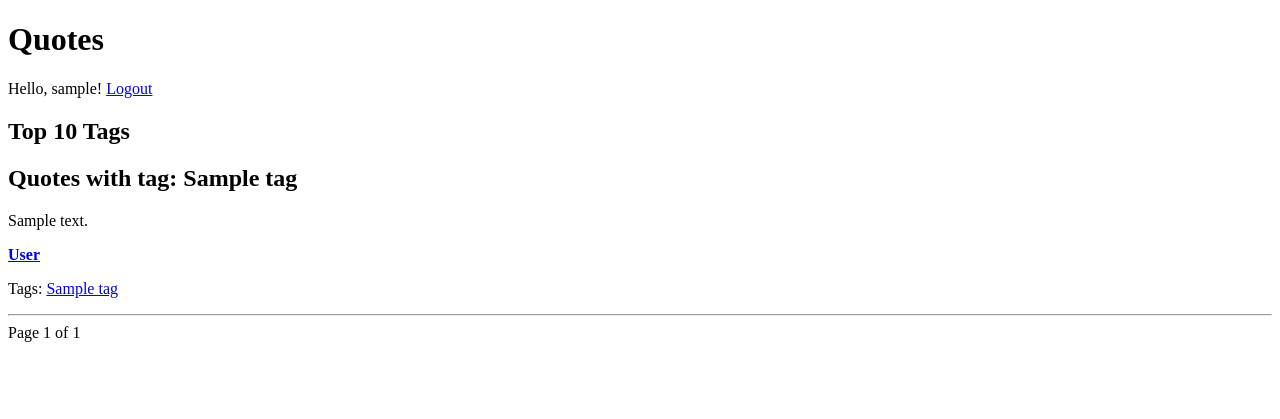
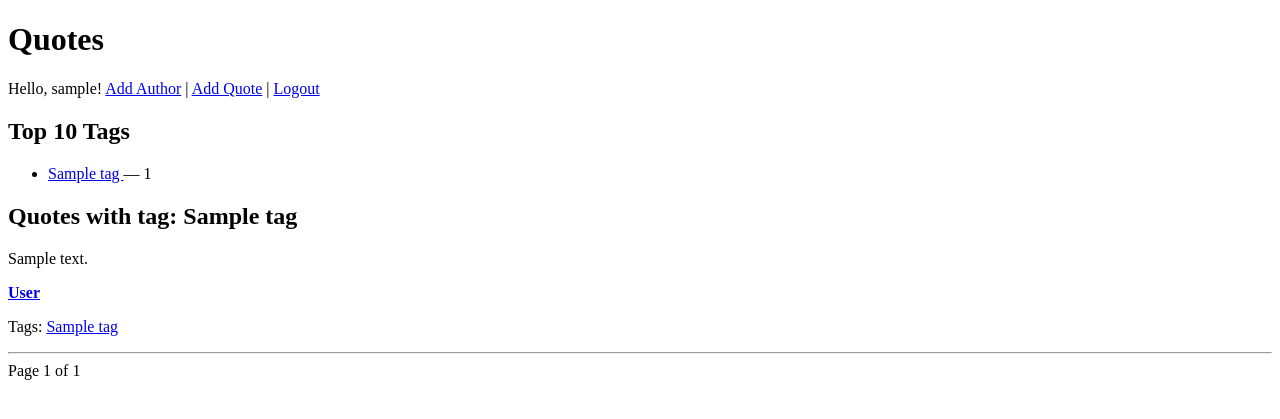
Before and after one commit to kalyniuk-an/10_py_django_quotes, a Django app: a page that uses quotes/templates/quotes/quote_list.html in a window 1280 px wide. Shown: the top 419 px of the page. Run offline with Django 4.2, Linux system fonts and the light colour scheme; a user stored in the database is signed in; tables that the repository leaves empty hold one stand-in row (values such as "Sample post").

Commit message:
feat: add user authentication and quote creation

```diff
--- a/quotes/templates/quotes/quote_list.html
+++ b/quotes/templates/quotes/quote_list.html
@@ -10,12 +10,16 @@
     {% if user.is_authenticated %}
         <p>
             Hello, {{ user.username }}!
+            <a href="{% url 'add_author' %}">Add Author</a>
+            |
+            <a href="{% url 'add_quote' %}">Add Quote</a>
+            |
             <a href="{% url 'logout' %}">Logout</a>
         </p>
     {% else %}
         <p>
             <a href="{% url 'login' %}">Login</a>
-        |
+            |
             <a href="{% url 'register' %}">Register</a>
         </p>
     {% endif %}
--- a/quotes/urls.py
+++ b/quotes/urls.py
@@ -1,13 +1,21 @@
 from django.contrib.auth.views import LoginView, LogoutView
 from django.urls import path
 
-from .views import author_detail, quote_list, register, tag_quotes
-
+from .views import (
+    add_author,
+    add_quote,
+    author_detail,
+    quote_list,
+    register,
+    tag_quotes,
+)
 
 urlpatterns = [
     path("", quote_list, name="quote_list"),
     path("tag/<str:tag_name>/", tag_quotes, name="tag_quotes"),
+    path("author/add/", add_author, name="add_author"),
     path("author/<str:fullname>/", author_detail, name="author_detail"),
+    path("quote/add/", add_quote, name="add_quote"),
     path("register/", register, name="register"),
     path(
         "login/",
@@ -19,4 +27,5 @@ urlpatterns = [
         LogoutView.as_view(),
         name="logout",
     ),
+
 ]
--- a/quotes/views.py
+++ b/quotes/views.py
@@ -3,8 +3,9 @@ from django.shortcuts import redirect
 from django.core.paginator import Paginator
 from django.db.models import Count
 from django.shortcuts import get_object_or_404, redirect, render
+from django.contrib.auth.decorators import login_required
 
-from .forms import RegisterForm
+from .forms import AuthorForm, QuoteForm, RegisterForm
 from .models import Author, Quote, Tag
 
 
@@ -42,12 +43,17 @@ def tag_quotes(request, tag_name):
     page_number = request.GET.get("page")
     page_obj = paginator.get_page(page_number)
 
+    top_tags = Tag.objects.annotate(
+        quote_count=Count("quotes")
+    ).order_by("-quote_count")[:10]
+
     return render(
         request,
         "quotes/quote_list.html",
         {
             "page_obj": page_obj,
             "tag_name": tag_name,
+            "top_tags": top_tags,
         },
     )
 
@@ -83,3 +89,37 @@ def register(request):
         "registration/register.html",
         {"form": form},
     )
+
+@login_required
+def add_author(request):
+    if request.method == "POST":
+        form = AuthorForm(request.POST)
+
+        if form.is_valid():
+            form.save()
+            return redirect("quote_list")
+    else:
+        form = AuthorForm()
+
+    return render(
+        request,
+        "quotes/add_author.html",
+        {"form": form},
+    )
+
+@login_required
+def add_quote(request):
+    if request.method == "POST":
+        form = QuoteForm(request.POST)
+
+        if form.is_valid():
+            form.save()
+            return redirect("quote_list")
+    else:
+        form = QuoteForm()
+
+    return render(
+        request,
+        "quotes/add_quote.html",
+        {"form": form},
+    )
```
Also changed, not shown: quotes/forms.py (+20 -0 lines), quotes/templates/quotes/add_author.html (added, +22 -0 lines), quotes/templates/quotes/add_quote.html (added, +22 -0 lines).
